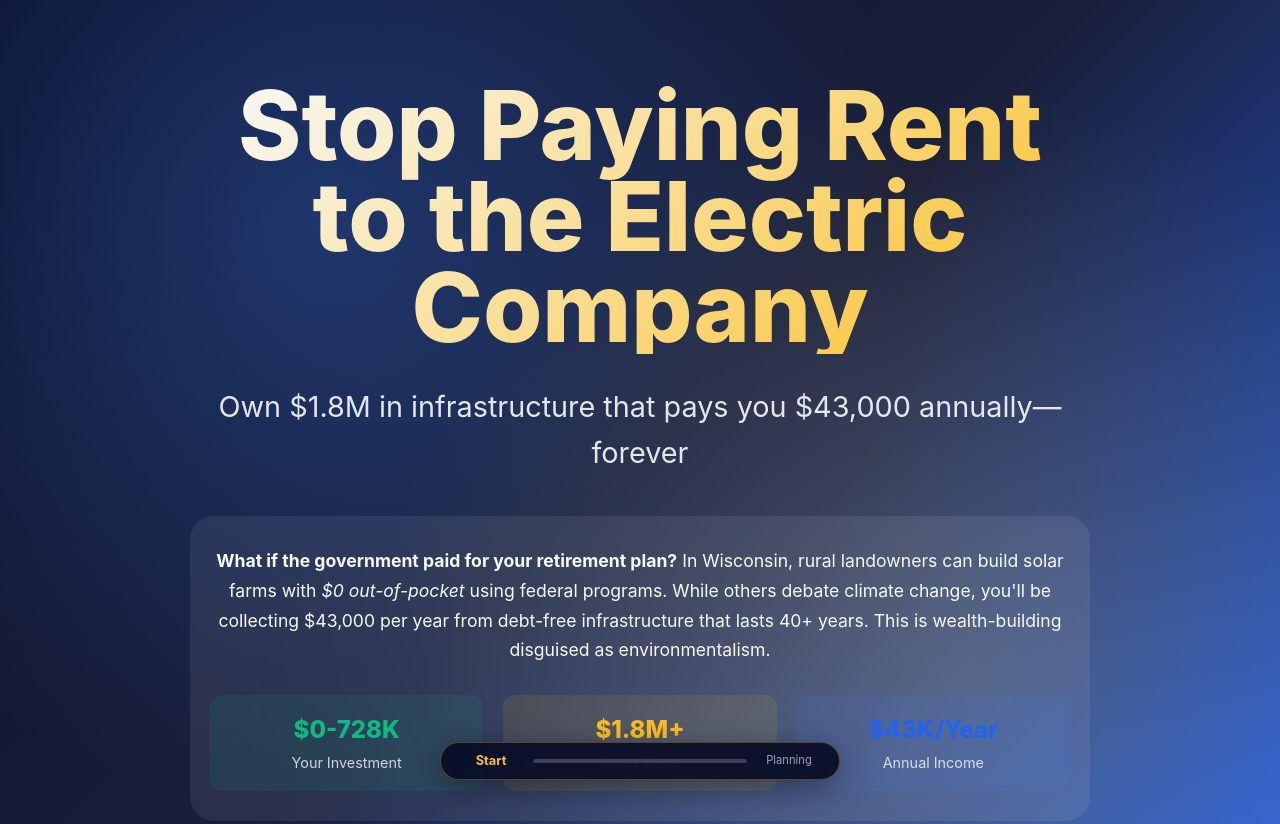
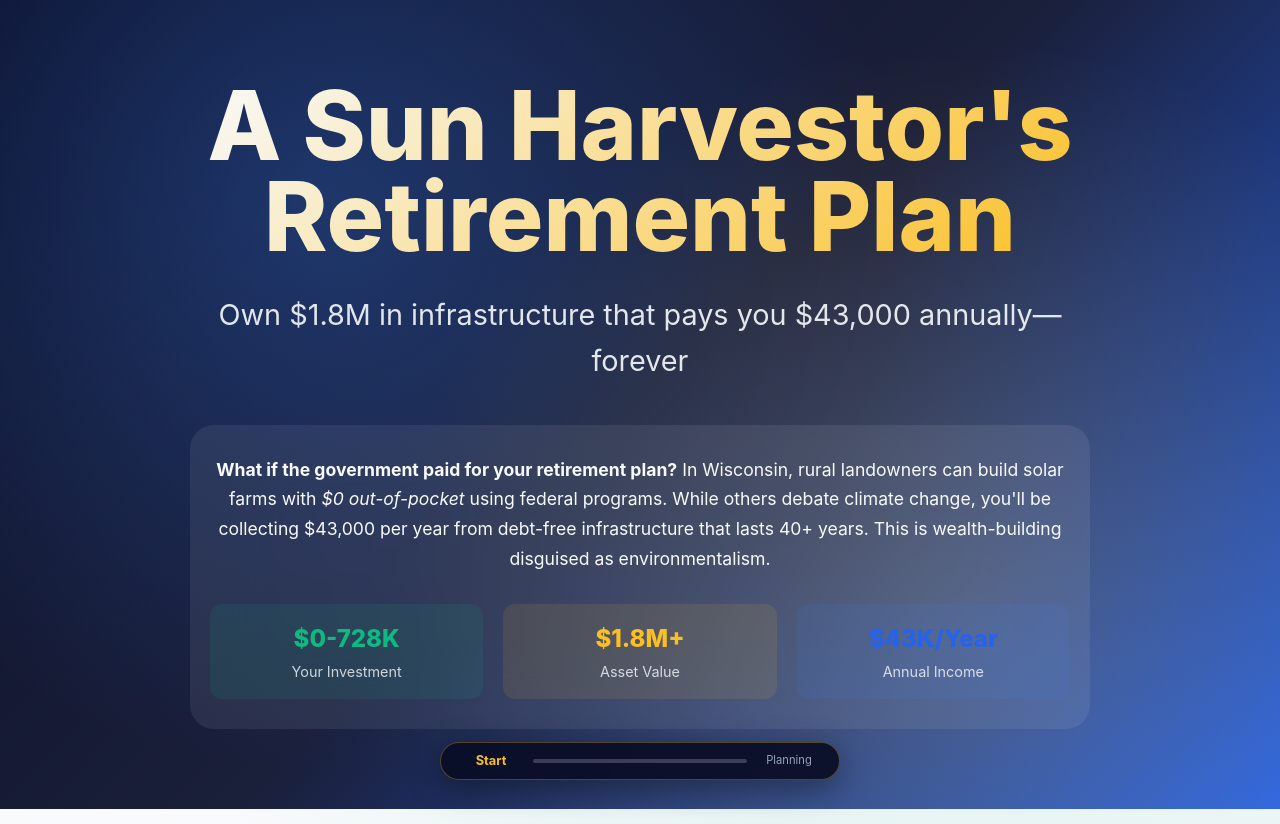
Before and after one commit to DorseyCreative/dorsey-sun-farms, a plain HTML site: page index.html in a window 1280 px wide. Shown: the top 824 px of the page. Drawn offline with Linux system fonts and the light colour scheme.

Commit message:
Update index.html

```diff
--- a/index.html
+++ b/index.html
@@ -1174,7 +1174,7 @@
     <section class="section hero visible" data-section="hero">
         <div class="container">
             <div class="hero-content fade-in visible">
-                <h1 class="hero-title">Stop Paying Rent to the Electric Company</h1>
+                <h1 class="hero-title">A Sun Harvestor's Retirement Plan</h1>
                 <p class="hero-subtitle">Own $1.8M in infrastructure that pays you $43,000 annually—forever</p>
 
                 <div class="hero-intro">
```
